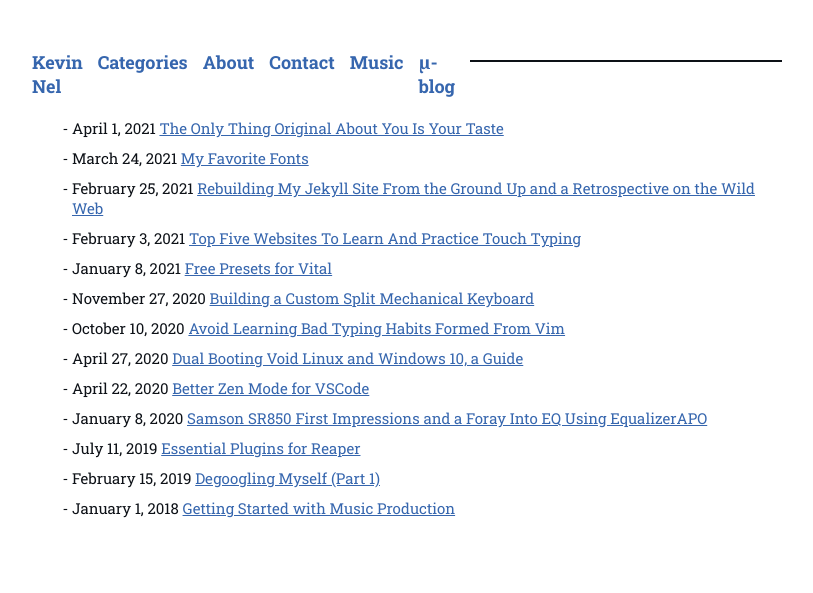
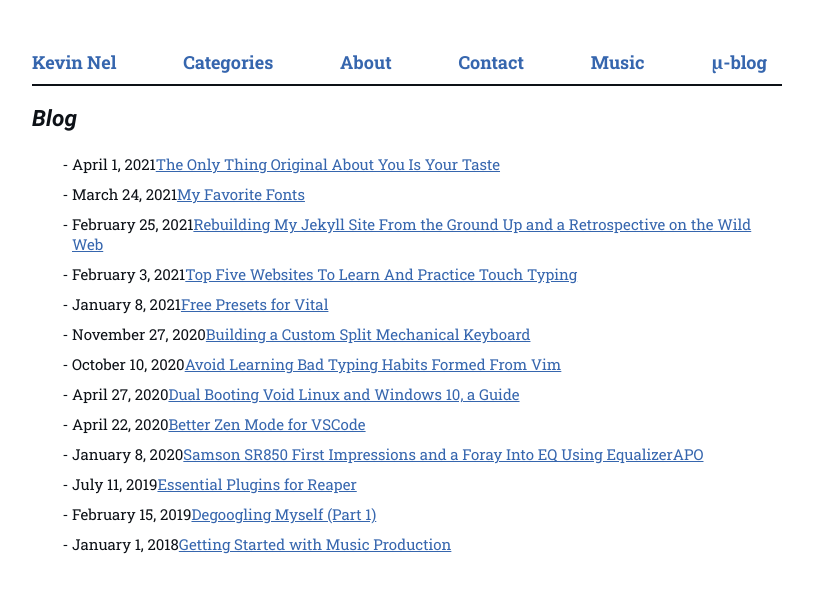
Before and after one commit to kevontheweb/kevontheweb.github.io, a Jekyll site: the page built from index.html, in a window 1280 px wide. Shown: the top 593 px of the page, without its empty margins (233-1046 px from the left). Built offline with Jekyll 4.4.1, drawn with Linux system fonts in a browser that asks for light colours.

Commit message:
fix titles not showing

```diff
--- a/_layouts/default.html
+++ b/_layouts/default.html
@@ -11,7 +11,9 @@
 </head>
 
 <body>
-  <header>{% include navigation.html %}</header>
+  <header>
+    {% include navigation.html %}
+  </header>
   <main>
     {{content}}
   </main>
--- a/_layouts/post.html
+++ b/_layouts/post.html
@@ -3,7 +3,7 @@ layout: default
 ---
 {% assign categories = post.categories %}
 <article>
-  <h1>{{ post.title }}</h1>
+  <h1>{{ page.title }}</h1>
   <span>{{ post.date | date: "%B %e, %Y" }}</span>
   {% for category in categories %}
     <a href="{{site.baseurl}}/categories/#{{category|slugize}}">{{category}}</a>
--- a/assets/css/style.css
+++ b/assets/css/style.css
@@ -171,7 +171,7 @@ nav > a:any-link {
 }
 
 .category-head:after,
-nav:after {
+header:after {
   margin-top: 10px;
   display: block;
   width: 100%;
--- a/index.html
+++ b/index.html
@@ -3,14 +3,15 @@ layout: default
 title: Blog
 ---
 
-<div class="posts">
+<section class="posts">
+  <h1>{{ page.title }}</h1>
   <ul>
     {% for post in site.posts %}
       {% unless post.path contains "microblog" %}
         <li>
-          <span>{{ post.date | date: "%B %e, %Y" }}</span> <a href="{{ post.url }}">{{ post.title }}</a>
+          <span>{{ post.date | date: "%B %e, %Y" }}</span><a href="{{ post.url }}">{{ post.title }}</a>
         </li>
       {% endunless %}
     {% endfor %}
   </ul>
-</div>
+</section>
```
